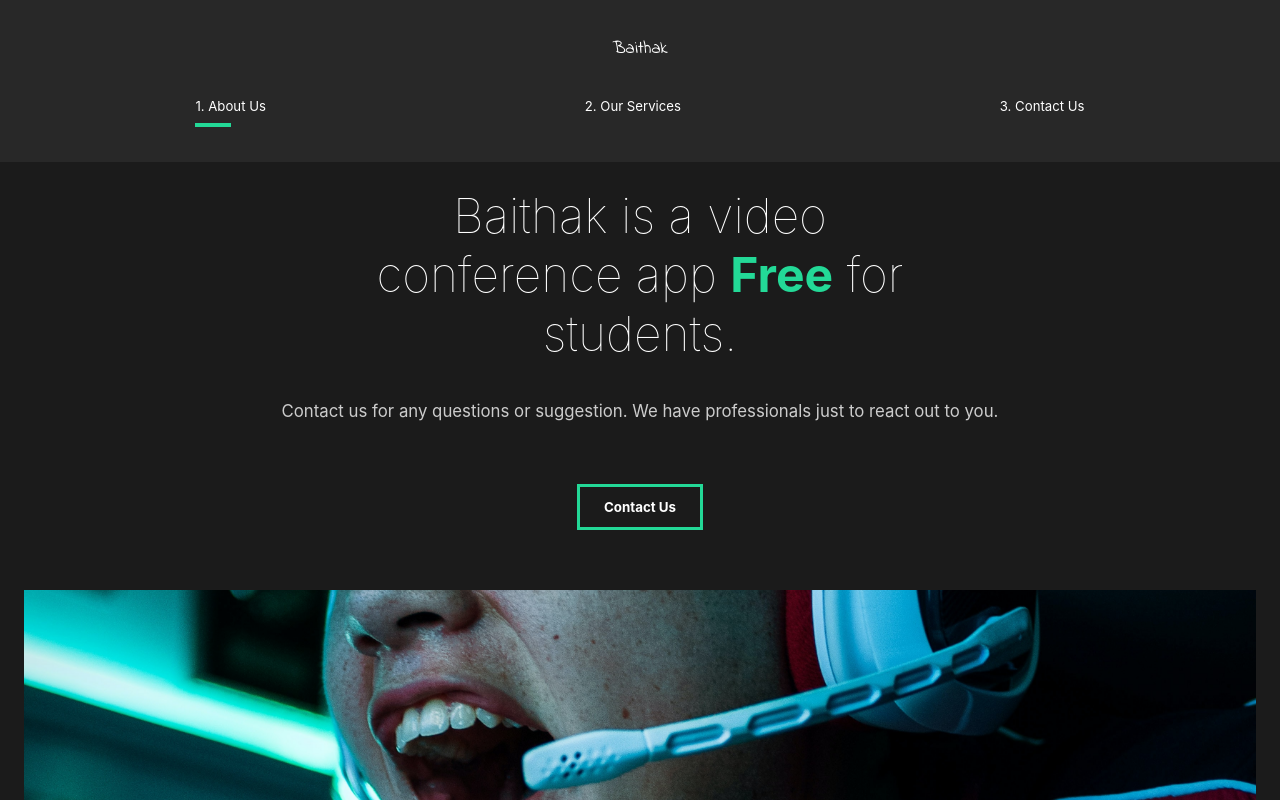
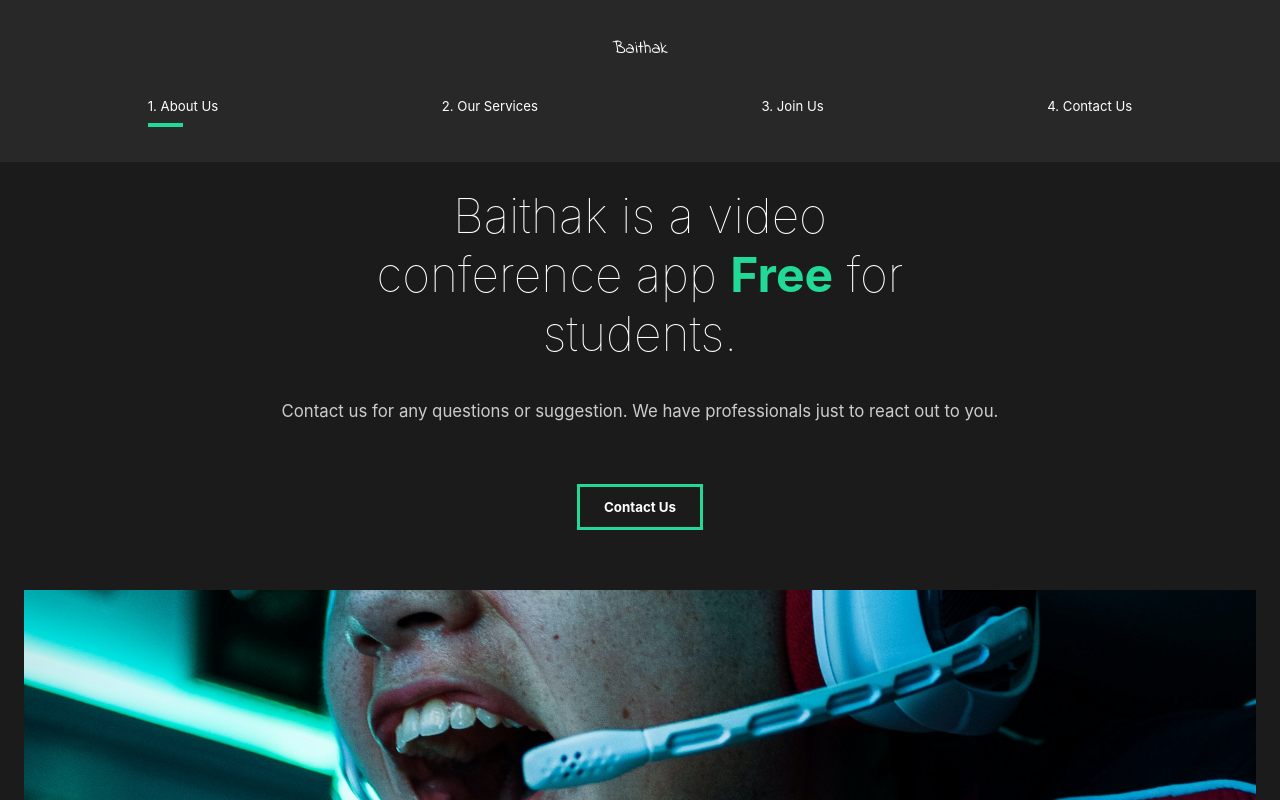
Before and after one commit to AnuraghSarkar/baithak, a React (Create React App) app: page / in a window 1280 px wide. Shown: the top 800 px of the page. Built offline with nearby package versions, Linux system fonts and the light colour scheme.

Commit message:
Some Upgration on dependencies

```diff
--- a/src/components/AboutSection.js
+++ b/src/components/AboutSection.js
@@ -1,5 +1,4 @@
 import React from "react";
-import anime6 from "../img/anime6.jpg";
 import { About, Description, Image, Hidden } from "../styles";
 import video from "../img/video.jpg";
 // Framer Motion
--- a/src/components/Nav.js
+++ b/src/components/Nav.js
@@ -31,7 +31,15 @@
             />
           </li>
           <li>
-                    <Link to="/contact">3. Contact Us</Link>
+            <Link to="/joinus">3. Join Us</Link>
+            <Line
+              transition={{ duration: 0.75 }}
+              initial={{ width: "0%" }}
+              animate={{ width: pathname === "/joinus" ? "50%" : "0%" }}
+            />
+          </li>
+          <li>
+            <Link to="/contact">4. Contact Us</Link>
             <Line
               transition={{ duration: 0.75 }}
               initial={{ width: "0%" }}
@@ -39,7 +47,6 @@
             />
           </li>
         </ul>
-
       </Navbar>
     );
 }
--- a/src/index.js
+++ b/src/index.js
@@ -3,8 +3,6 @@
 import App from './App';
 import reportWebVitals from './reportWebVitals';
 import { BrowserRouter } from 'react-router-dom'
-
-
 ReactDOM.render(
   <React.StrictMode>
     <BrowserRouter>
```
Also changed, not shown: package.json (+9 -1 lines), src/App.js (+9 -9 lines), 1 other file (tests, documents, lock files or other folders). Lines whose indentation alone changed are shown as unchanged.
